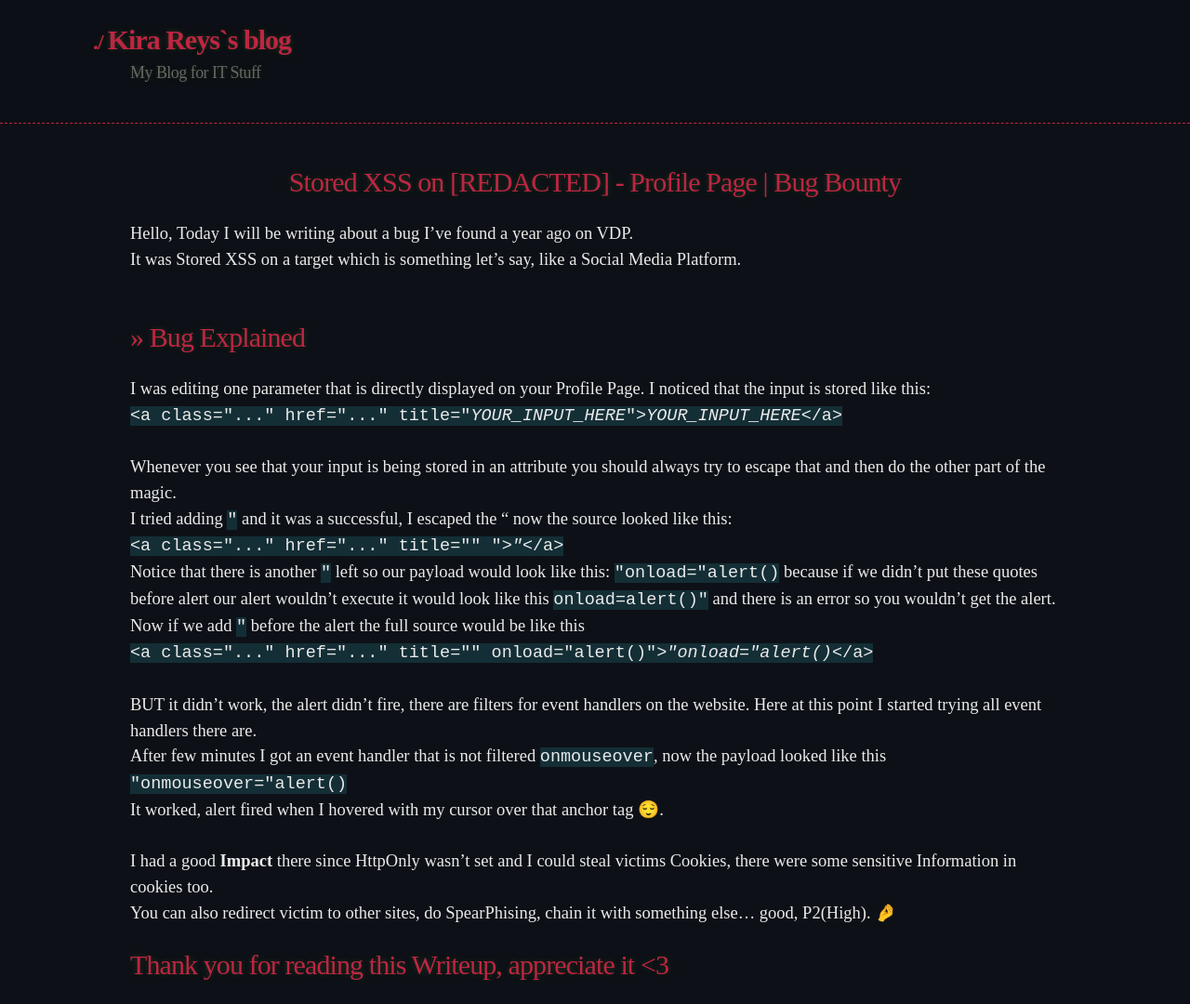
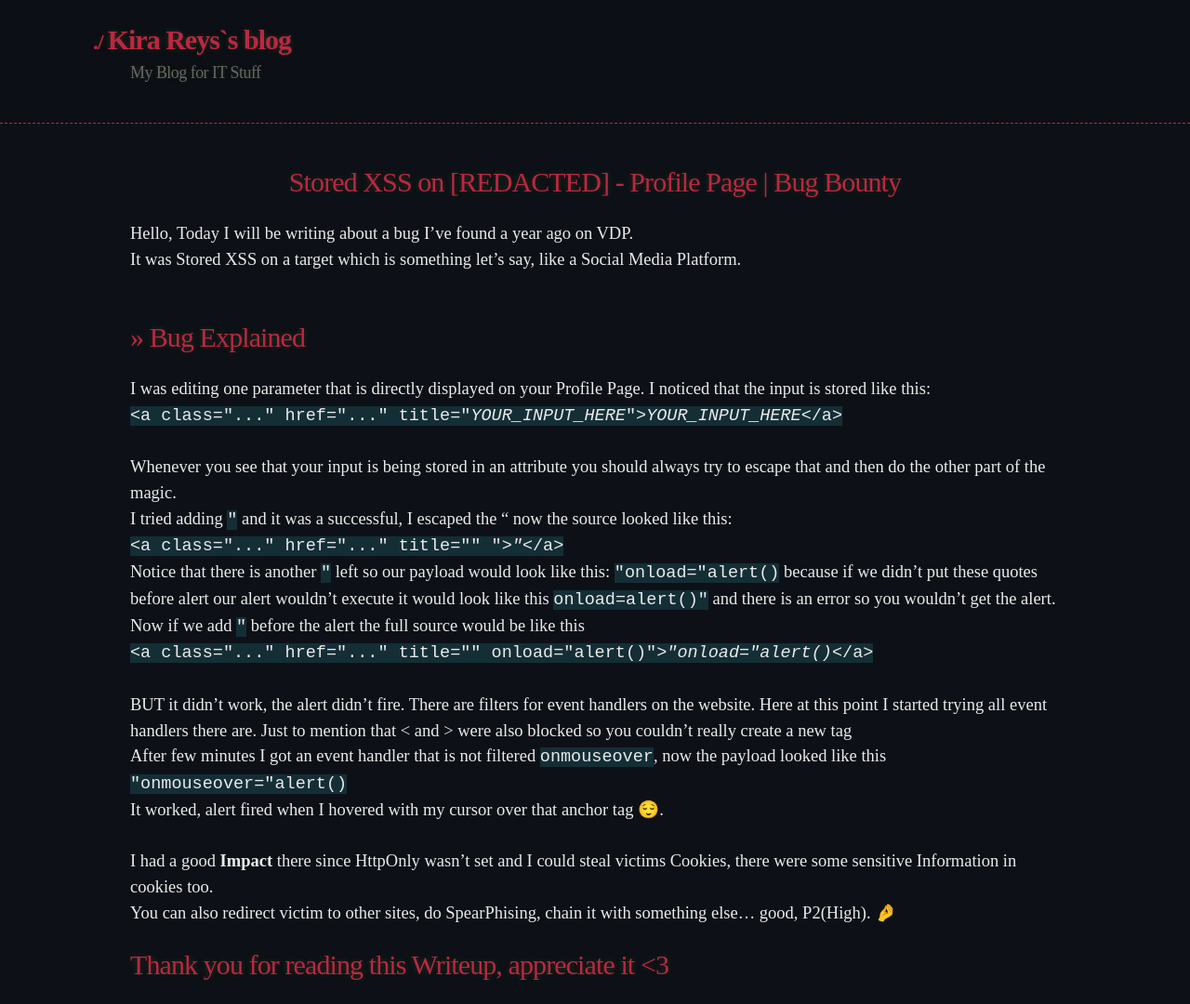
Before and after one commit to 20kilograma/blog, a Jekyll site: the page built from stored-xss-0.md, in a window 1280 px wide. Shown: the whole page at 93% size. Built offline with Jekyll 4.4.1, drawn with Linux system fonts in a browser that asks for light colours; some web fonts are replaced; our own code applies the rules of GitHub Pages for plain Markdown files.

Commit message:
Update stored-xss-0.md

```diff
--- a/stored-xss-0.md
+++ b/stored-xss-0.md
@@ -12,7 +12,7 @@
 Notice that there is another <code>"</code> left so our payload would look like this: <code>"onload="alert()</code> because if we didn't put these quotes before alert
 our alert wouldn't execute it would look like this <code>onload=alert()"</code> and there is an error so you wouldn't get the alert. Now if we add <code>"</code> before the alert the full source would be like this <br>
 <code>&lt;a class="..." href="..." title="" onload="alert()"&gt;<i>"onload="alert()</i>&lt;/a&gt;</code> <br><br>
-BUT it didn't work, the alert didn't fire, there are filters for event handlers on the website. Here at this point I started trying all event handlers there are. <br>
+BUT it didn't work, the alert didn't fire. There are filters for event handlers on the website. Here at this point I started trying all event handlers there are. Just to mention that < and > were also blocked so you couldn't really create a new tag <br>
 After few minutes I got an event handler that is not filtered <code>onmouseover</code>, now the payload looked like this <code>"onmouseover="alert()</code> <br>
 It worked, alert fired when I hovered with my cursor over that anchor tag 😌. <br><br>
 I had a good <strong>Impact</strong> there since HttpOnly wasn't set and I could steal victims Cookies, there were some sensitive Information in cookies too. <br>
```
